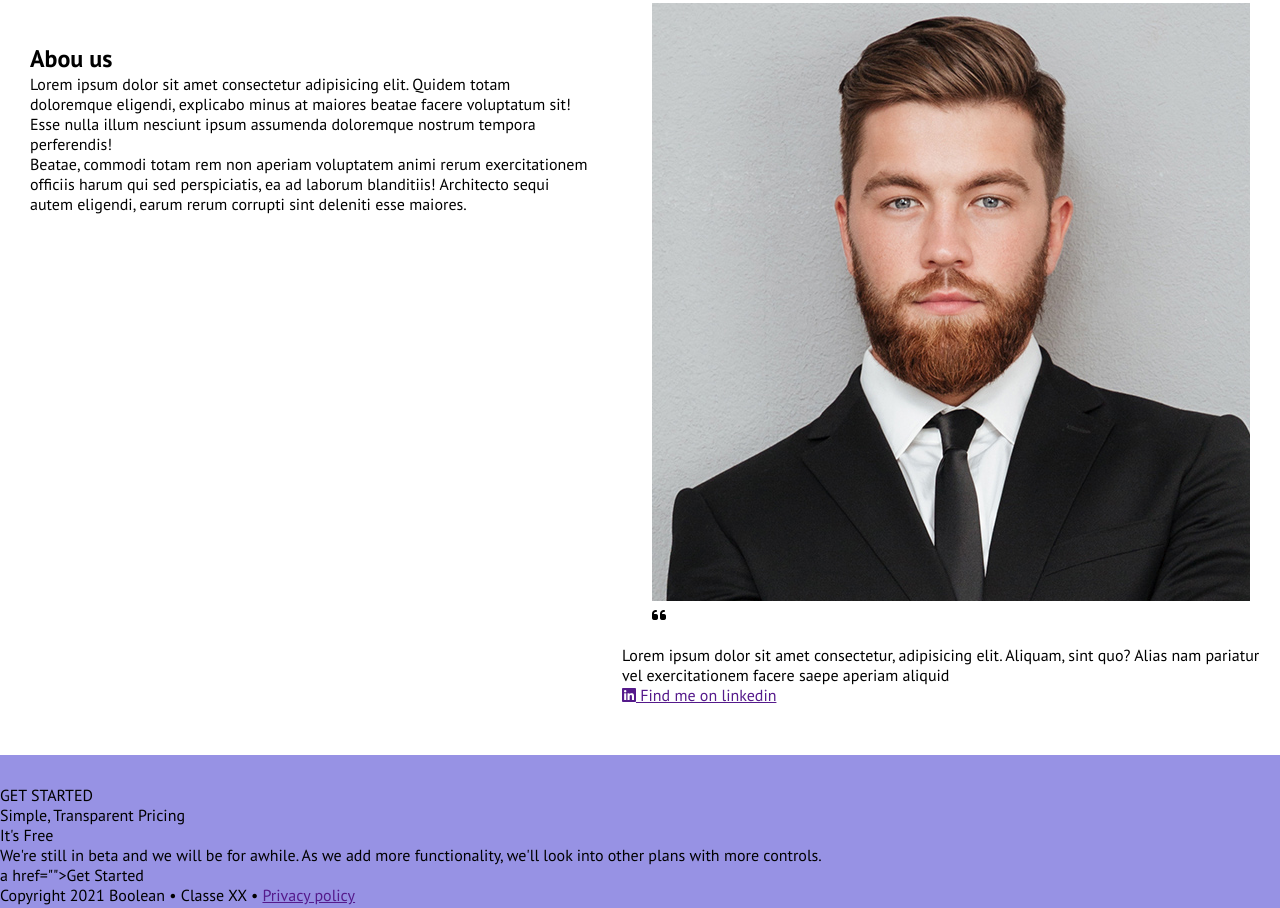
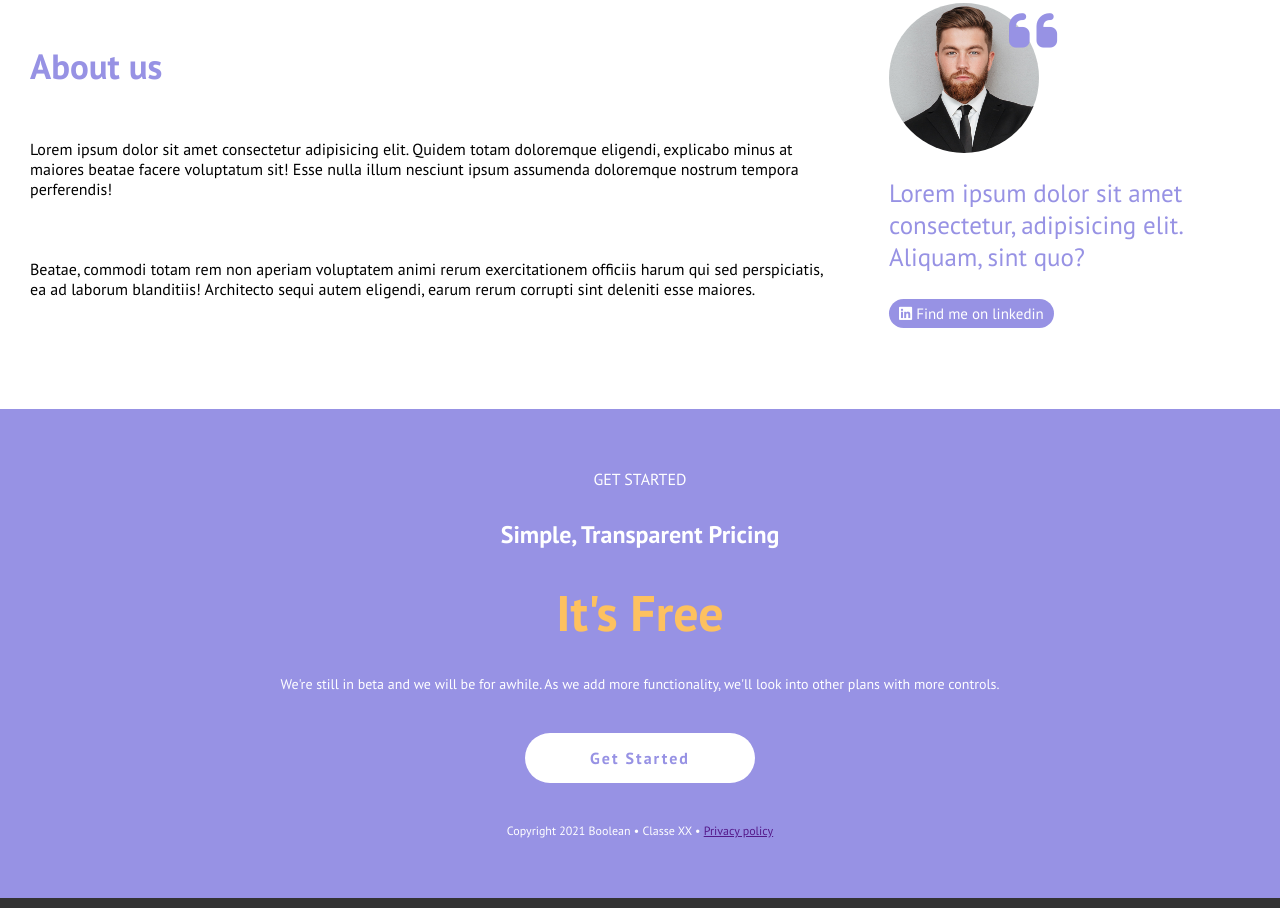
Before and after one commit to GiosciaFra/htmlcss-responsive-layout, a plain HTML site: page index.html in a window 1280 px wide. Shown: the part 4344-5252 px from the top of the page. Drawn offline with Linux system fonts and the light colour scheme.

Commit message:
finita stilizzazione sezioni 'about us' e 'get-started'

```diff
--- a/css/style.css
+++ b/css/style.css
@@ -319,21 +319,119 @@ color: white;
     padding: 40px 30px 0px 30px;
 }
 
+
+.info h2 {
+    color: #9792e4;
+    margin-bottom: 50px;
+    font-size: 35px;
+}
+
+.info p {
+    margin-bottom: 60px;
+}
+
 .quote-picture{
     padding: 0px 30px 20px 30px;
+    position: relative;
 }
 
+.quote-picture .fa-solid {
+    position: absolute;
+    top: 0;
+    left: 150px;
+
+    font-size: 55px;
+    color: #9792e4;
+}
+
+.quote-picture img {
+    max-height: 150px;
+    width: 150px;
+    object-fit: cover;
+    border-radius: 50%;
+}
+
+.quote-text {
+    margin-bottom: 30px;
+    color: #9792e4;
+    font-size: 25px;
+    padding: 0px 30px;
+}
+
+.quote a {
+    color: white;
+    text-decoration: none;
+    background-color: #9792e4;
+    padding: 5px 10px;
+    border-radius: 25px;
+    margin: 0px 30px;
+    font-size: 15px;
+}
+
+/* end about us */
 
 
-/* end about us */
 
 /* start get-started */
 
 .get-started {
-    padding: 30px 0;
-    /* test */
+    background-color: #9792e4;
+}
 
-    background-color: #9792e4;
+.gs-content {
+    padding: 60px 30px;
+}
+
+.title {
+    color: white;
+    margin-bottom: 30px;
+    text-align: center;
+}
+
+.simple {
+    color: white;
+    text-align: center;
+    font-size: 24px;
+    font-weight: bold;
+    margin-bottom: 30px;
+}
+
+.free {
+    color: #fdc15f;
+    font-size: 50px;
+    font-weight: bold;
+    text-align: center;
+    margin-bottom: 30px;
+
+}
+
+.gs-info {
+    color: white;
+    font-size: 14px;
+    text-align: center;
+    margin-bottom: 40px;
+}
+
+.gs-link {
+    display: flex;
+    justify-content: center;
+}
+
+.gs-link > a {
+    color: #9792e4;
+    background-color: white;
+    padding: 15px 65px;
+    border-radius: 25px;
+    text-decoration: none;
+    font-weight: bold;
+    letter-spacing: 2px;
+}
+
+.copyright {
+    margin-top: 40px;
+    color: white;
+    font-size: 12px;
+    text-align: center;
 }
 
 
--- a/index.html
+++ b/index.html
@@ -450,7 +450,7 @@
         <section class="about-us">
 
             <div class="info">
-                <h2>Abou us</h2>
+                <h2>About us</h2>
 
                 <p>Lorem ipsum dolor sit amet consectetur adipisicing elit. Quidem totam doloremque eligendi, explicabo
                     minus at maiores beatae facere voluptatum sit! Esse nulla illum nesciunt ipsum assumenda doloremque
@@ -471,9 +471,7 @@
                 </div>
 
                 <div class="quote-text">
-                    Lorem ipsum dolor sit amet consectetur, adipisicing elit. Aliquam, sint quo? Alias nam pariatur vel
-                    exercitationem facere saepe aperiam aliquid
-
+                    Lorem ipsum dolor sit amet consectetur, adipisicing elit. Aliquam, sint quo?
                 </div>
 
                 <a href=""><i class="fa-brands fa-linkedin"></i> Find me on linkedin</a>
@@ -504,7 +502,7 @@
                 </div>
 
                 <div class="gs-link">
-                    a href="">Get Started</a>
+                    <a href="">Get Started</a>
                 </div>
 
                 <div class="copyright">
```
